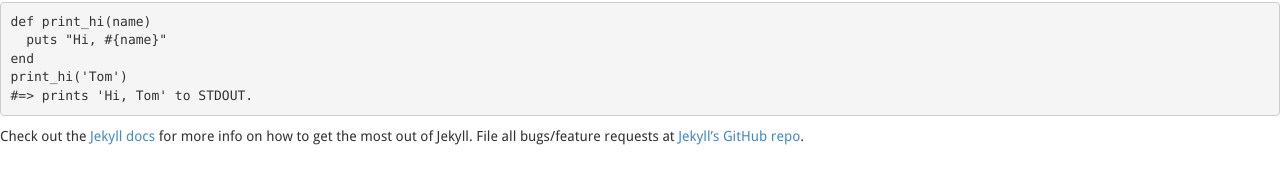
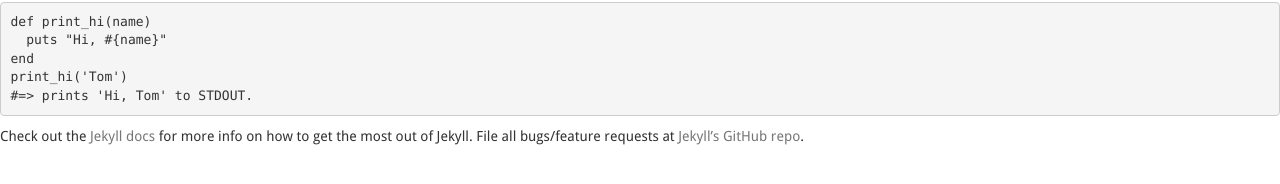
Before and after one commit to bodokaiser/hangload.com, a Jekyll site: the page built from _posts/2014-04-02-welcome-to-jekyll.markdown, in a window 1280 px wide. Shown: the part 261-445 px from the top of the page. Built offline with Jekyll 4.4.1, drawn with Linux system fonts in a browser that asks for light colours; Markdown is read by kramdown in place of the engine named in the settings.

Commit message:
updated nav styles to match black-white

```diff
--- a/stylesheets/bootstrap-theme.css
+++ b/stylesheets/bootstrap-theme.css
@@ -1,6 +1,14 @@
 @font-face {
   font-family: 'Droid-Sans';
   src: url('../fonts/droid-sans.ttf');
+}
+
+a {
+  color: #777;
+}
+
+a:hover {
+  color: #333;
 }
 
 body {
@@ -30,3 +38,7 @@
 .navbar-default .navbar-nav > li > a:hover {
   background-color: #EEE;
 }
+
+.nav-pills > li.active > a {
+  background-color: #333;
+}
```
